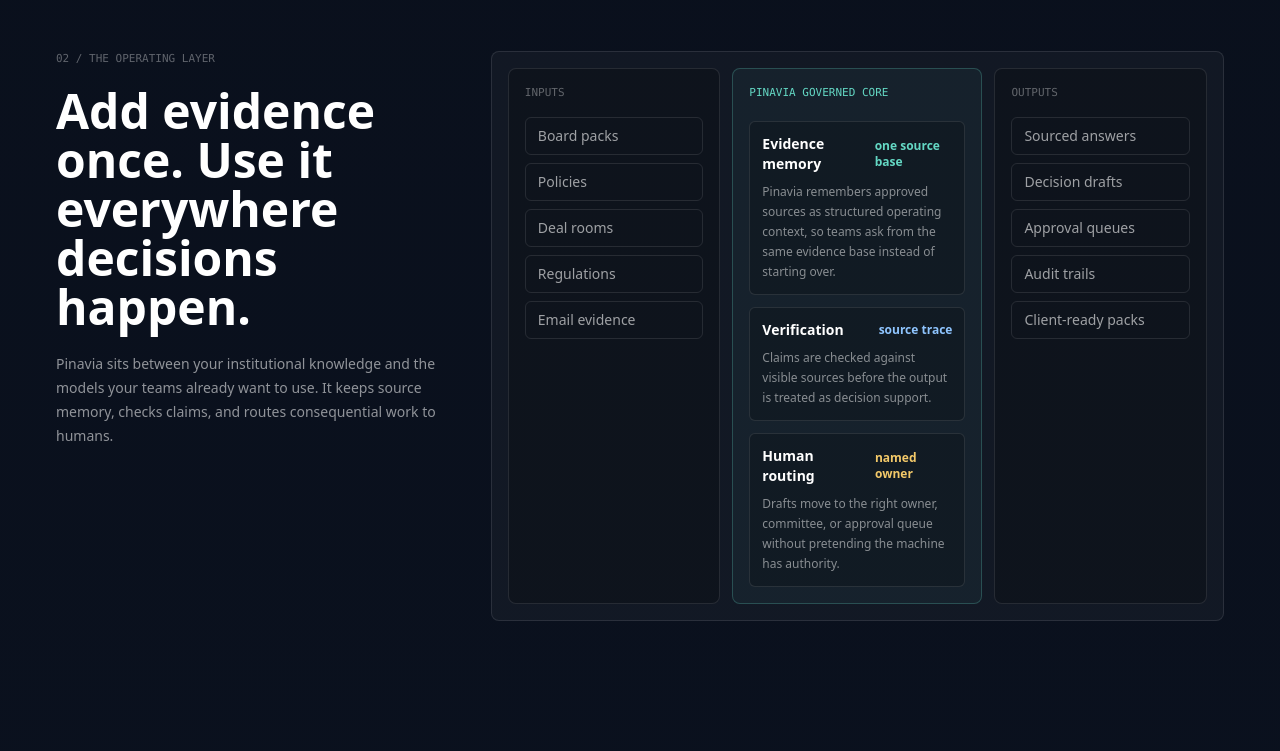
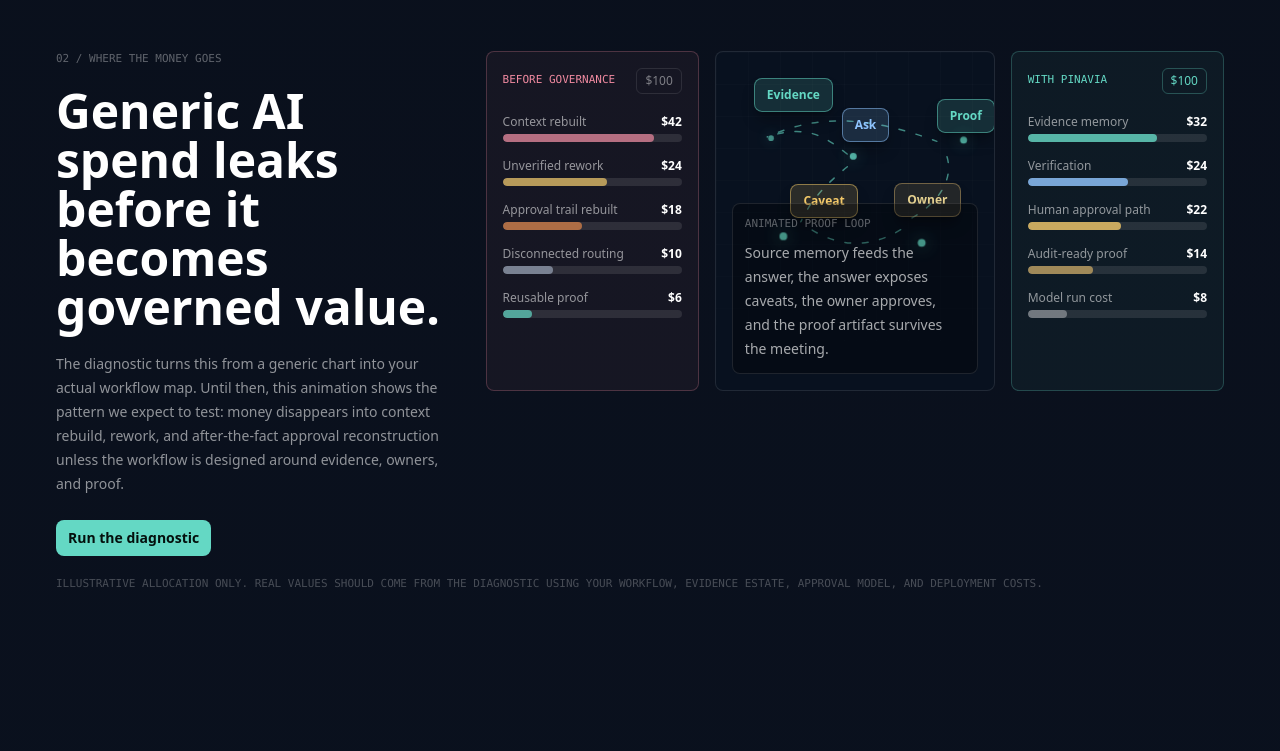
Before and after one commit to asjanjua/nexus-core, a Next.js app in the folder apps/mission-control/: page / in a window 1280 px wide. Shown: the part 1200-1951 px from the top of the page. Built offline with nearby package versions, Linux system fonts and the light colour scheme; no server answers; the database is empty.

Commit message:
feat: add animated spend diagnostic section

```diff
--- a/apps/mission-control/app/globals.css
+++ b/apps/mission-control/app/globals.css
@@ -108,3 +108,114 @@
   background-size: 32px 32px;
   mask-image: linear-gradient(180deg, black, rgba(0, 0, 0, 0.25));
 }
+
+/* Landing-only animated spend map. Kept in CSS so the public page gets motion
+   without shipping a client component just for decoration. */
+.spend-bar {
+  transform-origin: left center;
+  animation: spend-bar-in 900ms cubic-bezier(0.2, 0.8, 0.2, 1) both;
+}
+
+.spend-node {
+  animation: spend-node-float 4.5s ease-in-out infinite;
+}
+
+.spend-node:nth-of-type(2n) {
+  animation-delay: 900ms;
+}
+
+.spend-flow-line {
+  fill: none;
+  stroke: rgba(100, 216, 196, 0.6);
+  stroke-dasharray: 8 16;
+  stroke-linecap: round;
+  stroke-width: 2;
+  animation: spend-line-travel 2.9s linear infinite;
+}
+
+.spend-flow-line-delay-1 {
+  animation-delay: 250ms;
+}
+
+.spend-flow-line-delay-2 {
+  animation-delay: 500ms;
+}
+
+.spend-flow-line-delay-3 {
+  animation-delay: 750ms;
+}
+
+.spend-flow-line-delay-4 {
+  animation-delay: 1000ms;
+}
+
+.spend-flow-pulse {
+  fill: #64d8c4;
+  filter: drop-shadow(0 0 10px rgba(100, 216, 196, 0.7));
+  transform-origin: center;
+  animation: spend-pulse 2.4s ease-in-out infinite;
+}
+
+.spend-flow-pulse-delay-1 {
+  animation-delay: 300ms;
+}
+
+.spend-flow-pulse-delay-2 {
+  animation-delay: 600ms;
+}
+
+.spend-flow-pulse-delay-3 {
+  animation-delay: 900ms;
+}
+
+.spend-flow-pulse-delay-4 {
+  animation-delay: 1200ms;
+}
+
+@keyframes spend-bar-in {
+  from {
+    opacity: 0;
+    transform: scaleX(0);
+  }
+  to {
+    opacity: 1;
+    transform: scaleX(1);
+  }
+}
+
+@keyframes spend-node-float {
+  0%,
+  100% {
+    transform: translateY(0);
+  }
+  50% {
+    transform: translateY(-5px);
+  }
+}
+
+@keyframes spend-line-travel {
+  to {
+    stroke-dashoffset: -48;
+  }
+}
+
+@keyframes spend-pulse {
+  0%,
+  100% {
+    opacity: 0.45;
+    transform: scale(0.8);
+  }
+  45% {
+    opacity: 1;
+    transform: scale(1.35);
+  }
+}
+
+@media (prefers-reduced-motion: reduce) {
+  .spend-bar,
+  .spend-node,
+  .spend-flow-line,
+  .spend-flow-pulse {
+    animation: none;
+  }
+}
--- a/apps/mission-control/app/page.tsx
+++ b/apps/mission-control/app/page.tsx
@@ -108,6 +108,22 @@
   ["Evidence", "Generic summary", "Board pack, policy, and regulation cited"],
   ["Action", "Advice in chat", "Draft decision routed for approval"],
   ["Boundary", "May imply approval", "Human owner required before action"],
+];
+
+const spendLeakage = [
+  { label: "Context rebuilt", value: "$42", width: "w-[84%]", tone: "bg-nexus-danger/70" },
+  { label: "Unverified rework", value: "$24", width: "w-[58%]", tone: "bg-nexus-warn/70" },
+  { label: "Approval trail rebuilt", value: "$18", width: "w-[44%]", tone: "bg-[#D9834A]/75" },
+  { label: "Disconnected routing", value: "$10", width: "w-[28%]", tone: "bg-[#9AA6B8]/70" },
+  { label: "Reusable proof", value: "$6", width: "w-[16%]", tone: "bg-nexus-accent/70" },
+];
+
+const governedSpend = [
+  { label: "Evidence memory", value: "$32", width: "w-[72%]", tone: "bg-nexus-accent/80" },
+  { label: "Verification", value: "$24", width: "w-[56%]", tone: "bg-nexus-sky/80" },
+  { label: "Human approval path", value: "$22", width: "w-[52%]", tone: "bg-nexus-warn/80" },
+  { label: "Audit-ready proof", value: "$14", width: "w-[36%]", tone: "bg-[#C0A062]/80" },
+  { label: "Model run cost", value: "$8", width: "w-[22%]", tone: "bg-white/35" },
 ];
 
 const specialUsps = [
@@ -392,12 +408,147 @@
   );
 }
 
+function SpendBar({
+  label,
+  value,
+  width,
+  tone,
+}: {
+  label: string;
+  value: string;
+  width: string;
+  tone: string;
+}) {
+  return (
+    <div>
+      <div className="mb-1 flex items-center justify-between gap-3">
+        <span className="text-xs text-white/55">{label}</span>
+        <span className="text-xs font-semibold text-white">{value}</span>
+      </div>
+      <div className="h-2 overflow-hidden rounded-full bg-white/10">
+        <div className={`spend-bar h-full rounded-full ${width} ${tone}`} />
+      </div>
+    </div>
+  );
+}
+
+function AnimatedSpendGraph() {
+  const nodes = [
+    { label: "Evidence", x: 52, y: 36, tone: "border-nexus-accent/50 bg-nexus-accent/15 text-nexus-accent" },
+    { label: "Ask", x: 172, y: 76, tone: "border-nexus-sky/50 bg-nexus-sky/15 text-nexus-sky" },
+    { label: "Caveat", x: 102, y: 168, tone: "border-nexus-warn/50 bg-nexus-warn/15 text-nexus-warn" },
+    { label: "Owner", x: 244, y: 170, tone: "border-[#C0A062]/50 bg-[#C0A062]/15 text-[#E4D08F]" },
+    { label: "Proof", x: 302, y: 62, tone: "border-nexus-accent/50 bg-nexus-accent/15 text-nexus-accent" },
+  ];
+
+  return (
+    <div className="relative min-h-[340px] overflow-hidden rounded-lg border border-white/10 bg-[#08111f] p-4">
+      <div className="surface-grid pointer-events-none absolute inset-0 opacity-40" />
+      <svg
+        aria-hidden="true"
+        viewBox="0 0 380 230"
+        className="absolute inset-x-0 top-4 mx-auto h-[230px] w-full max-w-[520px]"
+      >
+        <path className="spend-flow-line" d="M70 52 C130 32, 154 56, 188 82" />
+        <path className="spend-flow-line spend-flow-line-delay-1" d="M188 86 C150 116, 130 138, 116 168" />
+        <path className="spend-flow-line spend-flow-line-delay-2" d="M126 176 C178 210, 222 198, 254 178" />
+        <path className="spend-flow-line spend-flow-line-delay-3" d="M266 164 C312 138, 326 102, 314 74" />
+        <path className="spend-flow-line spend-flow-line-delay-4" d="M302 58 C210 24, 140 20, 70 52" />
+        <circle className="spend-flow-pulse" cx="72" cy="52" r="4" />
+        <circle className="spend-flow-pulse spend-flow-pulse-delay-1" cx="188" cy="84" r="4" />
+        <circle className="spend-flow-pulse spend-flow-pulse-delay-2" cx="116" cy="170" r="4" />
+        <circle className="spend-flow-pulse spend-flow-pulse-delay-3" cx="258" cy="176" r="4" />
+        <circle className="spend-flow-pulse spend-flow-pulse-delay-4" cx="314" cy="66" r="4" />
+      </svg>
+
+      {nodes.map((node) => (
+        <div
+          key={node.label}
+          className={`spend-node absolute rounded-lg border px-3 py-2 text-xs font-semibold shadow-lg shadow-black/30 ${node.tone}`}
+          style={{ left: `${node.x / 3.8}%`, top: `${node.y / 4.2}%` }}
+        >
+          {node.label}
+        </div>
+      ))}
+
+      <div className="absolute bottom-4 left-4 right-4 rounded-lg border border-white/10 bg-black/30 p-3">
+        <p className="micro-label text-white/35">Animated proof loop</p>
+        <p className="mt-2 text-sm leading-6 text-white/65">
+          Source memory feeds the answer, the answer exposes caveats, the owner approves, and the
+          proof artifact survives the meeting.
+        </p>
+      </div>
+    </div>
+  );
+}
+
+function SpendAnimationSection() {
+  return (
+    <section className="mx-auto max-w-7xl px-4 py-20 sm:px-6 lg:px-8" id="money-map">
+      <div className="grid gap-8 lg:grid-cols-[0.7fr_1.3fr] lg:items-start">
+        <div>
+          <p className="micro-label text-white/35">02 / Where the money goes</p>
+          <h2 className="display-hero mt-5 text-white" style={{ fontSize: "clamp(2rem,4vw,3rem)" }}>
+            Generic AI spend leaks before it becomes governed value.
+          </h2>
+          <p className="mt-5 max-w-xl text-sm leading-6 text-white/55">
+            The diagnostic turns this from a generic chart into your actual workflow map. Until then,
+            this animation shows the pattern we expect to test: money disappears into context rebuild,
+            rework, and after-the-fact approval reconstruction unless the workflow is designed around
+            evidence, owners, and proof.
+          </p>
+          <Link href="/readiness" className="btn-primary mt-6 px-5 py-3" prefetch={false}>
+            Run the diagnostic
+          </Link>
+        </div>
+
+        <div className="grid gap-4 xl:grid-cols-[0.8fr_1.05fr_0.8fr]">
+          <div className="rounded-lg border border-nexus-danger/25 bg-nexus-danger/5 p-4">
+            <div className="flex items-center justify-between gap-3">
+              <p className="micro-label text-nexus-danger">Before governance</p>
+              <span className="rounded-md border border-white/10 px-2 py-1 text-xs text-white/45">
+                $100
+              </span>
+            </div>
+            <div className="mt-5 space-y-4">
+              {spendLeakage.map((item) => (
+                <SpendBar key={item.label} {...item} />
+              ))}
+            </div>
+          </div>
+
+          <AnimatedSpendGraph />
+
+          <div className="rounded-lg border border-nexus-accent/25 bg-nexus-accent/5 p-4">
+            <div className="flex items-center justify-between gap-3">
+              <p className="micro-label text-nexus-accent">With Pinavia</p>
+              <span className="rounded-md border border-nexus-accent/30 px-2 py-1 text-xs text-nexus-accent">
+                $100
+              </span>
+            </div>
+            <div className="mt-5 space-y-4">
+              {governedSpend.map((item) => (
+                <SpendBar key={item.label} {...item} />
+              ))}
+            </div>
+          </div>
+        </div>
+      </div>
+
+      <p className="micro-label mt-5 text-white/25">
+        Illustrative allocation only. Real values should come from the diagnostic using your workflow,
+        evidence estate, approval model, and deployment costs.
+      </p>
+    </section>
+  );
+}
+
 function MechanismBand() {
   return (
     <section className="mx-auto max-w-7xl px-4 py-20 sm:px-6 lg:px-8" id="platform">
       <div className="grid gap-10 lg:grid-cols-[0.7fr_1.3fr] lg:items-start">
         <div>
-          <p className="micro-label text-white/35">02 / The operating layer</p>
+          <p className="micro-label text-white/35">03 / The operating layer</p>
           <h2 className="display-hero mt-5 text-white" style={{ fontSize: "clamp(2rem,4vw,3rem)" }}>
             Add evidence once. Use it everywhere decisions happen.
           </h2>
@@ -455,7 +606,7 @@
 function ProofBand() {
   return (
     <section className="mx-auto max-w-7xl px-4 py-20 sm:px-6 lg:px-8" id="trust">
-      <p className="micro-label text-white/35">03 / Why it holds up</p>
+      <p className="micro-label text-white/35">04 / Why it holds up</p>
       <h2 className="display-hero mt-5 max-w-3xl text-white" style={{ fontSize: "clamp(2rem,4vw,3rem)" }}>
         An answer you can <span className="display-accent text-nexus-accent">prove</span> you were
         right to approve.
@@ -478,7 +629,7 @@
     <section className="mx-auto max-w-7xl px-4 py-20 sm:px-6 lg:px-8" id="usp">
       <div className="grid gap-10 lg:grid-cols-[0.72fr_1.28fr] lg:items-start">
         <div className="lg:sticky lg:top-24">
-          <p className="micro-label text-white/35">04 / What is uniquely Pinavia</p>
+          <p className="micro-label text-white/35">05 / What is uniquely Pinavia</p>
           <h2 className="display-hero mt-5 text-white" style={{ fontSize: "clamp(2rem,4vw,3rem)" }}>
             Built for the moment after an AI answer sounds convincing.
           </h2>
@@ -514,7 +665,7 @@
       <div className="border-t border-white/10 pt-14">
         <div className="flex flex-wrap items-end justify-between gap-4">
           <div>
-            <p className="micro-label text-white/35">06 / Regulated entity case studies</p>
+            <p className="micro-label text-white/35">07 / Regulated entity case studies</p>
             <h2 className="display-hero mt-5 max-w-4xl text-white" style={{ fontSize: "clamp(2rem,4vw,3rem)" }}>
               The pitch gets stronger when the boundary is visible.
             </h2>
@@ -571,7 +722,7 @@
       <div className="overflow-hidden rounded-lg border border-white/10 bg-white/[0.035]">
         <div className="grid gap-8 border-b border-white/10 p-5 sm:p-6 lg:grid-cols-[0.78fr_1.22fr]">
           <div>
-            <p className="micro-label text-white/35">05 / Why Pinavia is different</p>
+            <p className="micro-label text-white/35">06 / Why Pinavia is different</p>
             <h2 className="display-hero mt-5 text-white" style={{ fontSize: "clamp(2rem,4vw,3rem)" }}>
               Context memory is necessary. Governed action is the product.
             </h2>
@@ -640,7 +791,7 @@
       <div className="border-t border-white/10 pt-14">
         <div className="flex flex-wrap items-end justify-between gap-4">
           <div>
-            <p className="micro-label text-white/35">07 / Product family</p>
+            <p className="micro-label text-white/35">08 / Product family</p>
             <h2 className="display-hero mt-5 text-white" style={{ fontSize: "clamp(2rem,4vw,3rem)" }}>
               One governed core, <span className="display-accent text-nexus-accent">five rooms</span>.
             </h2>
@@ -772,6 +923,7 @@
         </div>
       </section>
 
+      <SpendAnimationSection />
       <MechanismBand />
       <ProofBand />
       <USPSection />
```
